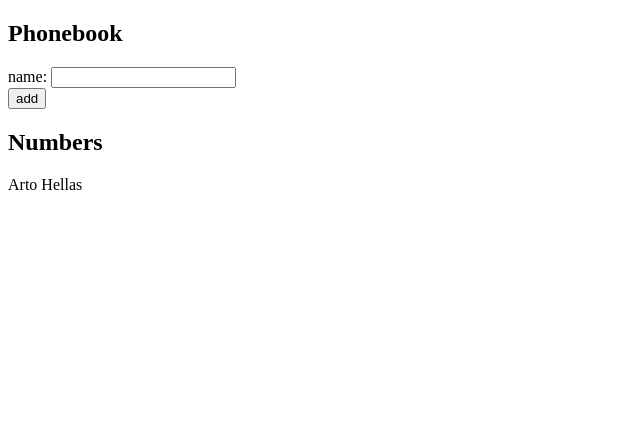
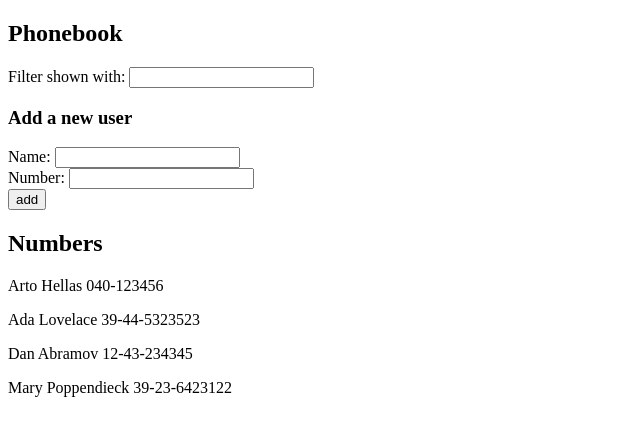
Before and after one commit to tsigemit/full-stack-web-development, a React (Create React App) app in the folder part2/phonebook/: page / in a window 1280 px wide. Shown: the top 436 px of the page, without its empty margins (0-640 px from the left). Built offline with nearby package versions, Linux system fonts and the light colour scheme.

Commit message:
search contact and render the filtered contacts

```diff
--- a/part2/phonebook/src/App.js
+++ b/part2/phonebook/src/App.js
@@ -1,18 +1,38 @@
 import React, { useState } from 'react'
 
+
 const App = () => {
-    const [persons, setPersons] = useState([{ name: 'Arto Hellas' }])
+    const [persons, setPersons] = useState([
+                                            { name: 'Arto Hellas', number: '040-123456' },
+                                            { name: 'Ada Lovelace', number: '39-44-5323523' },
+                                            { name: 'Dan Abramov', number: '12-43-234345' },
+                                            { name: 'Mary Poppendieck', number: '39-23-6423122' }
+                                         ])
     const [newName, setNewName] = useState('')
+    const [newNumber, setNewNumber] = useState('')
+    const [search, setNameSearch] = useState('')
+    const [searchByName, setSearchByName] = useState([{}])
 
-    const handleOnChange = (event) => {
+
+    const handleOnChangeName = (event) => {
         setNewName(event.target.value)
+    }
+    const handleOnChangeNumber = (event) => {
+        setNewNumber(event.target.value)
+    }
+    const handleOnChangeSearch = (event) => {
+        setNameSearch(event.target.value)
+        const filtered = persons.filter(person => person.name.toLowerCase().startsWith(search))
+        setSearchByName(filtered)
+
     }
     const addPeson = (event) => {
         event.preventDefault()
         const nameObject = {
-            name:newName
+            name:newName,
+            number:newNumber
         }
-        if(persons.find(peson => peson.name === nameObject.name))
+        if(persons.find(peson => peson.name === newName))
             alert(`${newName} is already added to phonebook`)
         else
         setPersons(persons.concat(nameObject))
@@ -21,10 +41,24 @@ const App = () => {
     return (
         <div>
             <h2>Phonebook</h2>
+            Filter shown with: <input value={search}
+                onChange={handleOnChangeSearch} />
+            <div>
+                {searchByName.map(person => {
+                    return (
+                        <p key={person.name}>{person.name} {person.number}</p>)
+                }
+                )}
+            </div>
+            <h3>Add a new user</h3>
             <form onSubmit={addPeson}>
                 <div>
-                    name: <input value={newName}
-                                 onChange={handleOnChange}/>
+                    Name: <input value={newName}
+                                 onChange={handleOnChangeName}/>
+                </div>
+                <div>
+                    Number: <input value={newNumber}
+                                   onChange={handleOnChangeNumber} />
                 </div>
                 <div>
                     <button type="submit">add</button>
@@ -33,7 +67,7 @@ const App = () => {
             <h2>Numbers</h2>
             <div>
                 {persons.map(person =>{ return (
-                        <p key={person.name}>{person.name} </p> )
+                    <p key={person.name}>{person.name} {person.number}</p> )
                         }
                         )}
             </div>
```
